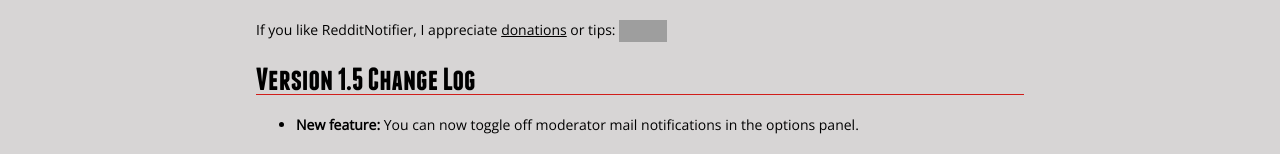
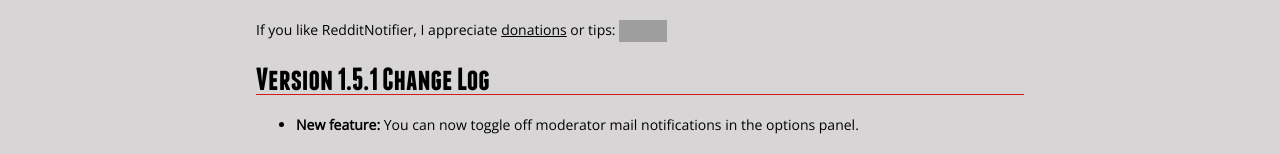
Before and after one commit to BoringCode/RedditNotifier, a plain HTML site: page index.html in a window 1280 px wide. Shown: the part 181-335 px from the top of the page. Drawn offline with nearby package versions, Linux system fonts and the light colour scheme; grey boxes are pictures that could not be loaded.

Commit message:
Changed version number

```diff
--- a/index.html
+++ b/index.html
@@ -30,7 +30,7 @@
 		</section>
 		<section>
 			<header>
-				<h2>Version 1.5 Change Log</h2>
+				<h2>Version 1.5.1 Change Log</h2>
 			</header>
 			<ul class="list">
 				<li><strong>New feature:</strong> You can now toggle off moderator mail notifications in the options panel.</li>
```
